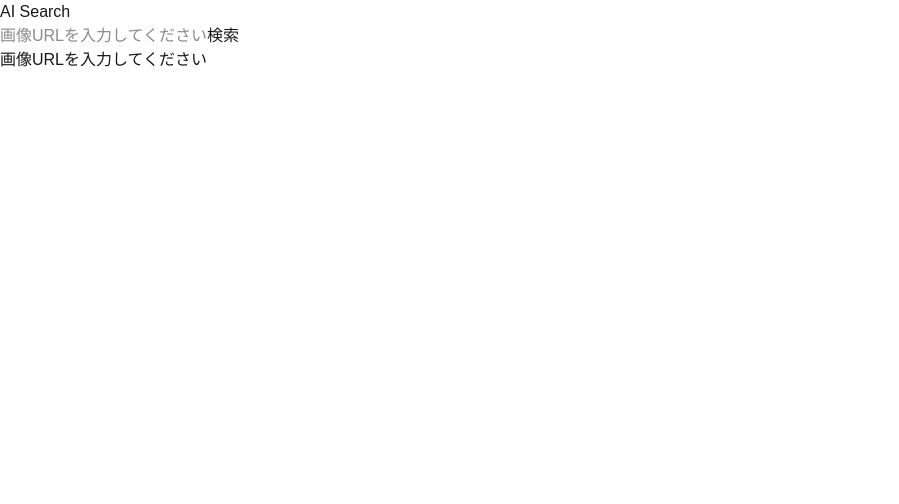
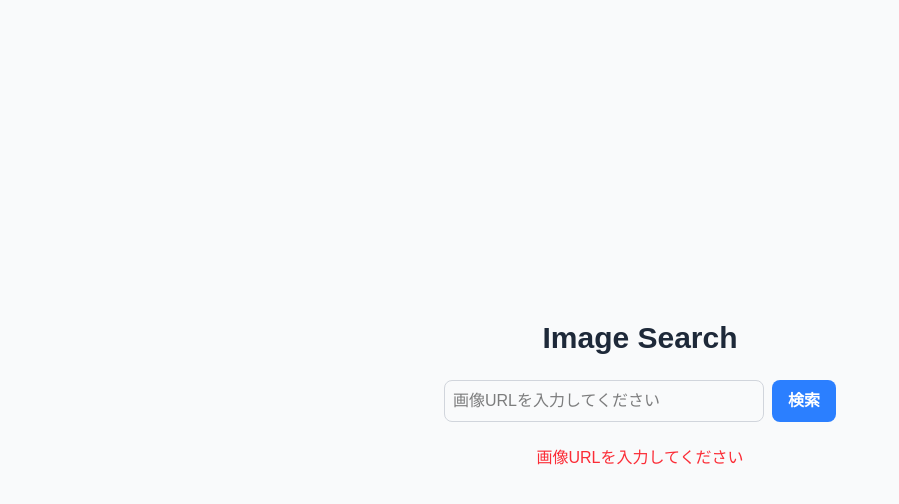
Before and after one commit to yutaka2020/rakuten_embedding, a Next.js app in the folder frontend/: page / in a window 1280 px wide. Both pictures are taken after a click on the button "検索". Shown: the top 504 px of the page, without its empty margins (0-899 px from the left). Built offline with nearby package versions, Linux system fonts and the light colour scheme.

Commit message:
CSSを設定

```diff
--- a/frontend/app/page.tsx
+++ b/frontend/app/page.tsx
@@ -3,9 +3,10 @@
 import { useState } from "react";
 
 export default function Home() {
-  const [imageUrl, setImageUrl] = useState("")
+  const [imageUrl, setImageUrl] = useState("");
   const [error, setError] = useState("");
-  const [loading, setLoading] = useState(false)
+  const [loading, setLoading] = useState(false);
+  const [results, setResults] = useState<any[]>([]);
 
   // 検索ボタンハ押下時処理
   const handleSearch = async () => {
@@ -15,7 +16,8 @@ export default function Home() {
     }
 
     setError("");
-    setLoading(true)
+    setLoading(true);
+    setResults([]);
     try {
       const formData = new FormData();
       formData.append("image_url", imageUrl);
@@ -30,24 +32,31 @@ export default function Home() {
     } catch (err) {
       console.error("通信エラー", err);
       setError("サーバーとの通信に失敗しました")
+      console.error(err)
     } finally {
       setLoading(false);
     }
 
   }
   return (
-    <main>
-      <h1>AI Search</h1>
-      <div>
+    <main className="min-h-screen bg-gray-50 p-80">
+      <h1 className="text-3xl font-bold text-center mb-6 text-gray-800">Image Search</h1>
+      <div className="flex justify-center mb-6 gap-2">
         <input
           type="text"
           placeholder="画像URLを入力してください"
           value={imageUrl}
-          onChange={(e) => setImageUrl(e.target.value)} />
-        <button onClick={handleSearch}>検索</button>
+          onChange={(e) => setImageUrl(e.target.value)}
+          className="w-80 p-2 border border-gray-300 rounded-lg text-black
+          foucus:outline-none foucus:ring-2 foucus:ring-bulue-400" />
+        <button
+          onClick={handleSearch}
+          disabled={loading}
+          className={`px-4 py-2 rounded-lg font-semibold text-white ${loading ? "bg-blue-300 cursor-not-allowed"
+            : "bg-blue-500 hover:bg-blue-600"}`}>{loading ? "検索中..." : "検索"}</button>
       </div>
       {error && (
-        <p>{error}</p>
+        <p className="text-center text-red-500 font-medium mb-4">{error}</p>
       )}
       {imageUrl && (
         <p>入力値：<b>{imageUrl}</b></p>
```
